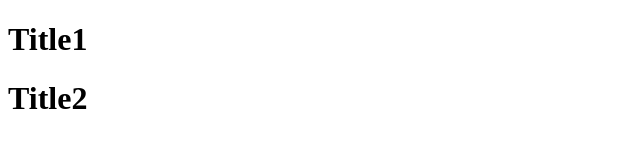
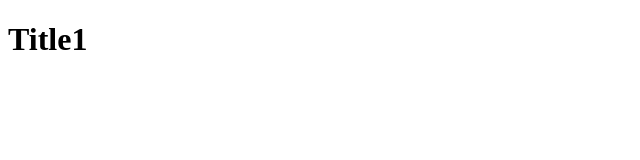
Before and after one commit to deestan777/deestan, a plain HTML site: page index.html in a window 1280 px wide. Shown: the whole page, without its empty margins (0-640 px from the left). Drawn offline with Linux system fonts and the light colour scheme.

Commit message:
first commit

```diff
--- a/index.html
+++ b/index.html
@@ -6,6 +6,5 @@
 </head>
 <body>
 <h1>Title1</h1>
-<h1>Title2</h1>
 </body>
 </html>
```
